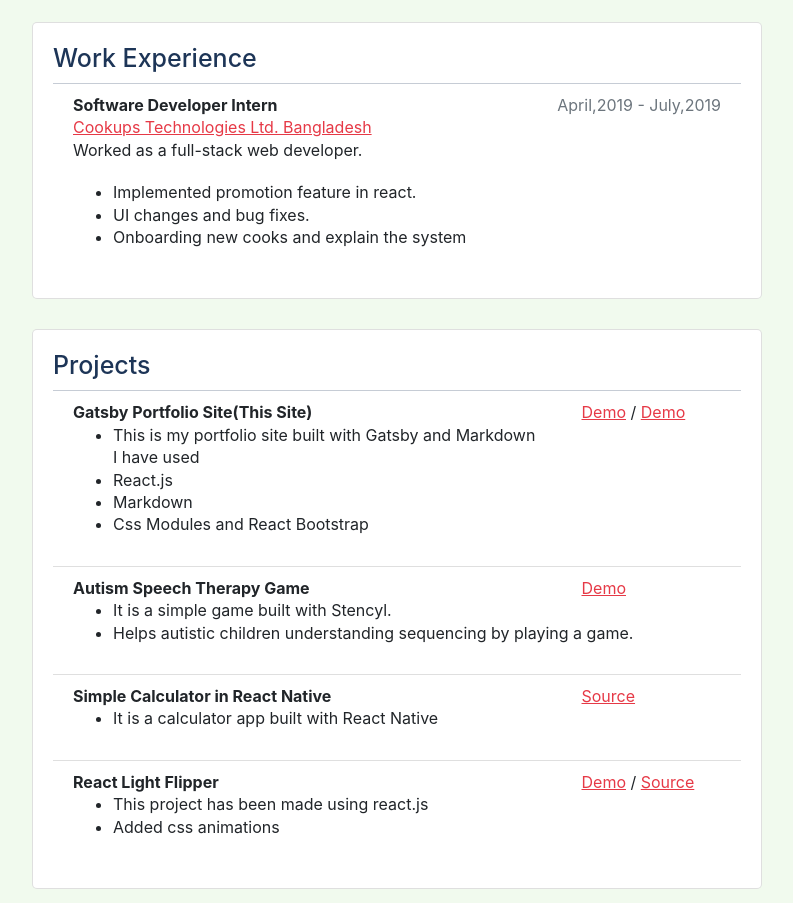
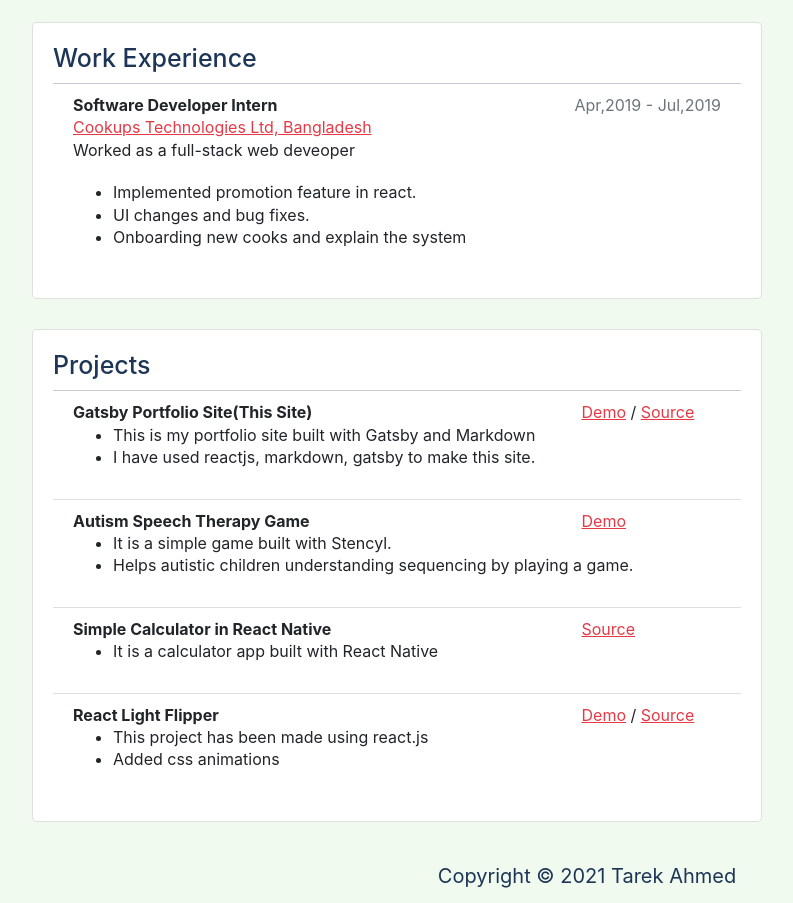
Before and after one commit to prime7/prime7.github.io, a Gatsby site: page /resume in a window 1280 px wide. Shown: the part 560-1463 px from the top of the page, without its empty margins (53-846 px from the left). Built offline with nearby package versions, Linux system fonts and the light colour scheme; Gatsby itself is replaced by a stand-in of ours; some packages are replaced by stand-ins of ours; a web font is replaced by a local one.

Commit message:
contents added for projects and work section

```diff
--- a/src/components/Pages/Resume/Projects.js
+++ b/src/components/Pages/Resume/Projects.js
@@ -1,5 +1,6 @@
 import React from "react"
 import { Card, Col, ListGroup, ListGroupItem, Row } from "react-bootstrap"
+import config from "../../../config"
 
 export default function Projects() {
     return (
@@ -7,110 +8,41 @@
             <Card.Title>Projects</Card.Title>
             <hr className="m-0 p-0" />
             <ListGroup variant="flush">
+                {config.projects.map(item => (
                     <ListGroupItem>
                         <Row>
                             <Col>
-                            <strong>Gatsby Portfolio Site(This Site)</strong>
+                                <strong>{item.title}</strong>
                             </Col>
                             <Col xs={3}>
+                                {item.demo && (
                                     <a
                                         target="_blank"
-                                href="https://prime7.github.io"
+                                        href={item.demo}
                                         rel="noreferrer"
                                     >
                                         Demo
                                     </a>
-                            <span> / </span>
+                                )}
+                                {item.demo && item.source && <span> / </span>}
+                                {item.source && (
                                     <a
                                         target="_blank"
-                                href="https://prime7.github.io"
-                                rel="noreferrer"
-                            >
-                                Demo
-                            </a>
-                        </Col>
-                    </Row>
-                    <ul>
-                        <li>
-                            This is my portfolio site built with Gatsby and
-                            Markdown
-                        </li>
-                        I have used
-                        <li>React.js</li>
-                        <li>Markdown</li>
-                        <li>Css Modules and React Bootstrap</li>
-                    </ul>
-                </ListGroupItem>
-                <ListGroupItem>
-                    <Row>
-                        <Col>
-                            <strong>Autism Speech Therapy Game</strong>{" "}
-                        </Col>
-                        <Col xs={3}>
-                            <a
-                                target="_blank"
-                                href="https://play.google.com/store/apps/details?id=com.zottz.zspeech"
-                                rel="noreferrer"
-                            >
-                                Demo
-                            </a>
-                        </Col>
-                    </Row>
-                    <ul>
-                        <li>It is a simple game built with Stencyl.</li>
-                        <li>
-                            Helps autistic children understanding sequencing by
-                            playing a game.
-                        </li>
-                    </ul>
-                </ListGroupItem>
-                <ListGroupItem>
-                    <Row>
-                        <Col>
-                            <strong>Simple Calculator in React Native</strong>
-                        </Col>
-                        <Col xs={3}>
-                            <a
-                                target="_blank"
-                                href="https://github.com/prime7/react_native_calculator"
+                                        href={item.source}
                                         rel="noreferrer"
                                     >
                                         Source
                                     </a>
+                                )}
                             </Col>
                         </Row>
                         <ul>
-                        <li>It is a calculator app built with React Native</li>
+                            {item.features.map(f => (
+                                <li>{f}</li>
+                            ))}
                         </ul>
                     </ListGroupItem>
-                <ListGroupItem>
-                    <Row>
-                        <Col>
-                            <strong>React Light Flipper</strong>
-                        </Col>
-                        <Col xs={3}>
-                            <a
-                                target="_blank"
-                                href="https://react-light-flipper.netlify.app/"
-                                rel="noreferrer"
-                            >
-                                Demo
-                            </a>
-                            <span> / </span>
-                            <a
-                                target="_blank"
-                                href="https://github.com/prime7/react-light-flipper"
-                                rel="noreferrer"
-                            >
-                                Source
-                            </a>
-                        </Col>
-                    </Row>
-                    <ul>
-                        <li>This project has been made using react.js</li>
-                        <li>Added css animations</li>
-                    </ul>
-                </ListGroupItem>
+                ))}
             </ListGroup>
         </Card>
     )
--- a/src/components/Pages/Resume/Work.js
+++ b/src/components/Pages/Resume/Work.js
@@ -1,5 +1,6 @@
 import React from "react"
 import { Card, Col, ListGroup, ListGroupItem, Row } from "react-bootstrap"
+import config from "../../../config"
 
 export default function Work() {
     return (
@@ -7,25 +8,25 @@
             <Card.Title>Work Experience</Card.Title>
             <hr className="m-0 p-0" />
             <ListGroup variant="flush">
+                {config.work.map(item => (
                     <ListGroupItem variant="flush">
                         <Row>
                             <Col>
-                            <strong>Software Developer Intern</strong>
+                                <strong>{item.title}</strong>
                             </Col>
                             <Col className="text-muted text-end" xs={4}>
-                            April,2019 - July,2019
+                                {item.date}
                             </Col>
                         </Row>
-                    <a href="https://cookups.com.bd/">
-                        Cookups Technologies Ltd. Bangladesh
-                    </a>
-                    <p>Worked as a full-stack web developer.</p>
+                        <a href={item.link}>{item.company}</a>
+                        <p>{item.note}</p>
                         <ul>
-                        <li>Implemented promotion feature in react.</li>
-                        <li>UI changes and bug fixes.</li>
-                        <li>Onboarding new cooks and explain the system</li>
+                            {item.features.map(f => (
+                                <li>{f}</li>
+                            ))}
                         </ul>
                     </ListGroupItem>
+                ))}
             </ListGroup>
         </Card>
     )
--- a/src/config.js
+++ b/src/config.js
@@ -85,6 +85,54 @@
                 "Mentaionable courses done: Computer Graphics, Pattern Recognition and Machine Learning, Information System Design, Introduction to AI, Microprocessor and Microcontrollers, Digital System Design, Database, Software Development, Data Structures and Algorithm, Object Oriented Programming.",
         },
     ],
+
+    work: [
+        {
+            title: "Software Developer Intern",
+            date: "Apr,2019 - Jul,2019",
+            company: "Cookups Technologies Ltd, Bangladesh",
+            link: "https://cookups.com.bd/",
+            note: "Worked as a full-stack web deveoper",
+            features: [
+                "Implemented promotion feature in react.",
+                "UI changes and bug fixes.",
+                "Onboarding new cooks and explain the system",
+            ],
+        },
+    ],
+    projects: [
+        {
+            title: "Gatsby Portfolio Site(This Site)",
+            demo: "https://prime7.github.io/",
+            source: "https://github.com/prime7",
+            features: [
+                "This is my portfolio site built with Gatsby and Markdown",
+                "I have used reactjs, markdown, gatsby to make this site.",
+            ],
+        },
+        {
+            title: "Autism Speech Therapy Game",
+            demo: "https://play.google.com/store/apps/details?id=com.zottz.zspeech",
+            features: [
+                "It is a simple game built with Stencyl.",
+                "Helps autistic children understanding sequencing by playing a game.",
+            ],
+        },
+        {
+            title: "Simple Calculator in React Native",
+            source: "https://github.com/prime7/react_native_calculator",
+            features: ["It is a calculator app built with React Native"],
+        },
+        {
+            title: "React Light Flipper",
+            demo: "https://react-light-flipper.netlify.app/",
+            source: "https://github.com/prime7/react-light-flipper",
+            features: [
+                "This project has been made using react.js",
+                "Added css animations",
+            ],
+        },
+    ],
 }
 
 module.exports = config
```
Lines whose indentation alone changed are shown as unchanged.
